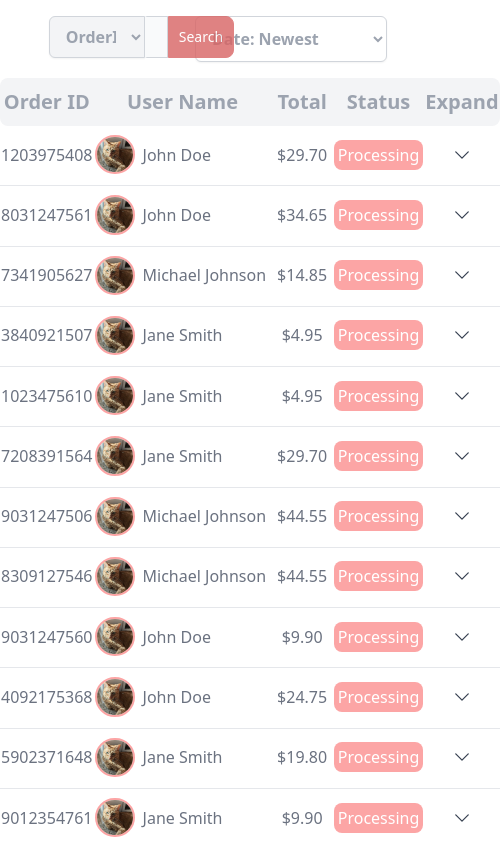
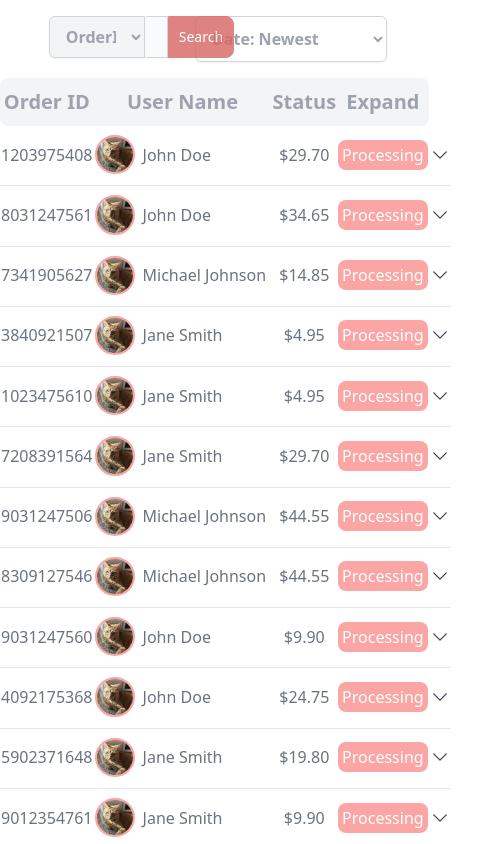
Before and after one commit to francoisdillinger/book_nook_frontend, a React (Vite) app: page / in a window 390 px wide. Shown: the top 844 px of the page, 500 px wide, since content can reach past the window. Built offline with nearby package versions, Linux system fonts and the light colour scheme.

Commit message:
Hide total column on smaller screens

```diff
--- a/src/components/AdminOrders.tsx
+++ b/src/components/AdminOrders.tsx
@@ -249,7 +249,7 @@ export default function AdminOrders() {
 						<tr className="">
 							<th className="font-semibold rounded-s-lg">Order ID</th>
 							<th className="font-semibold">User Name</th>
-							<th className="font-semibold">Total</th>
+							<th className="font-semibold hidden md:table-cell">Total</th>
 							<th className="font-semibold">Status</th>
 
 							<th className="font-semibold rounded-e-lg">Expand</th>
```
